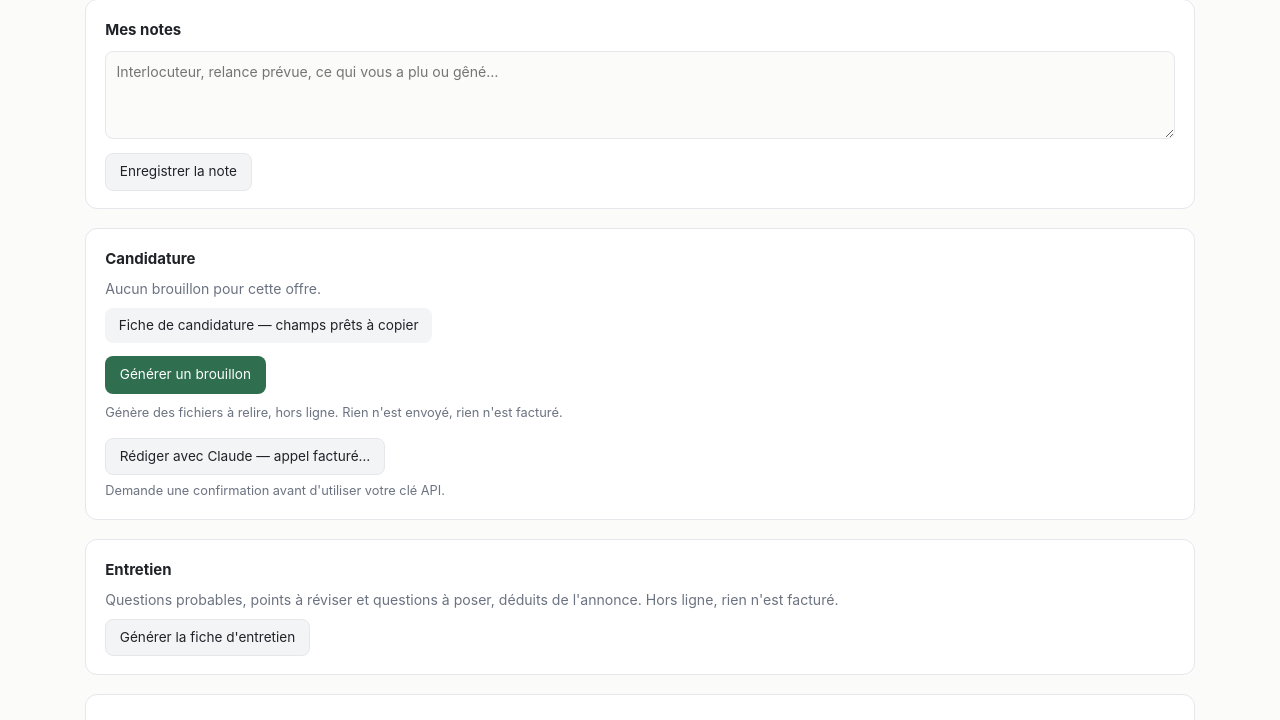
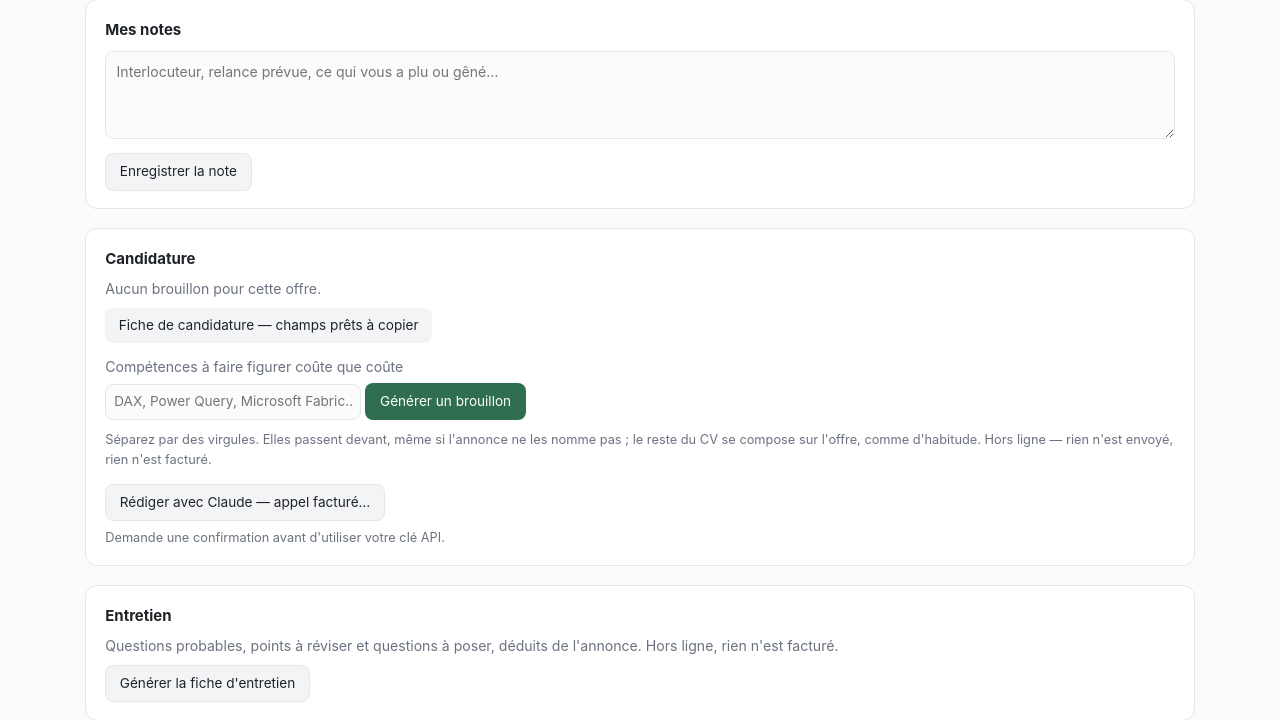
Before and after one commit to Aminebousmah/Futuremoi, a FastAPI app: template src/freelance_radar/web/templates/offre.html.j2 in a window 1280 px wide. Shown: the part 505-1225 px from the top of the page. Run offline with FastAPI, Linux system fonts and the light colour scheme; the template is opened without the code that fills it, so the values that code supplies are empty.

Commit message:
Rendre l'imposition de competences accessible des la premiere generation
Le champ n'apparaissait qu'une fois la candidature creee : il fallait donc
generer un premier brouillon pour pouvoir choisir, puis regenerer. Un detour
absurde pour la fonction dont on se sert justement avant de generer.

Il rejoint le formulaire principal, avec son intitule : "Competences a faire
figurer coute que coute". La valeur survit a la redirection, sinon il faut la
retaper a chaque essai. Un champ vide ne pollue pas l'URL.

Le bouton de regeneration du CV seul reste, pour recomposer sans refaire la
lettre et l'email -- il porte desormais le meme champ, pre-rempli.

380 tests, ruff propre.

Co-Authored-By: Claude Opus 5 <noreply@anthropic.com>

```diff
--- a/src/freelance_radar/web/app.py
+++ b/src/freelance_radar/web/app.py
@@ -6,6 +6,7 @@ import logging
 import threading
 from pathlib import Path
 from typing import Any
+from urllib.parse import quote_plus
 
 from fastapi import FastAPI, Form, HTTPException, Request
 from fastapi.responses import (
@@ -104,7 +105,7 @@ def create_app(cfg: Config | None = None, profile: Profile | None = None) -> Fas
         return page(request, "index.html.j2", **ctx)
 
     @app.get("/offre/{offer_id}", response_class=HTMLResponse)
-    def detail(request: Request, offer_id: str) -> HTMLResponse:
+    def detail(request: Request, offer_id: str, avec: str = "") -> HTMLResponse:
         base = db()
         try:
             offre = base.get_offer(offer_id)
@@ -114,7 +115,7 @@ def create_app(cfg: Config | None = None, profile: Profile | None = None) -> Fas
         finally:
             base.close()
         return page(request, "offre.html.j2", offre=offre, candidature=candidature,
-                    poids=cfg.scoring.weights,
+                    poids=cfg.scoring.weights, imposees=avec,
                     statuts=[s.value for s in ApplicationStatus])
 
     @app.get("/offre/{offer_id}/fiche", response_class=HTMLResponse)
@@ -189,7 +190,8 @@ def create_app(cfg: Config | None = None, profile: Profile | None = None) -> Fas
 
     @app.post("/offre/{offer_id}/candidature")
     def generer_candidature(offer_id: str, moteur: str = Form("template"),
-                            confirmation: str = Form("")) -> RedirectResponse:
+                            confirmation: str = Form(""),
+                            avec: str = Form("")) -> RedirectResponse:
         """Genere un BROUILLON. Aucun envoi : c'est la regle du projet.
 
         Le moteur LLM exige `moteur=llm` ET `confirmation=oui` : le premier
@@ -198,6 +200,7 @@ def create_app(cfg: Config | None = None, profile: Profile | None = None) -> Fas
         """
         consent = (moteur == "llm" and confirmation == "oui"
                    and cfg.application.use_llm)
+        imposees = [c.strip() for c in avec.split(",") if c.strip()]
         base = db()
         try:
             offre = base.get_offer(offer_id)
@@ -205,11 +208,13 @@ def create_app(cfg: Config | None = None, profile: Profile | None = None) -> Fas
                 raise HTTPException(status_code=404, detail="Offre introuvable")
             generateur = ApplicationGenerator(cfg, profile)
             candidature = generateur.generate(
-                offre, force_template=not consent, consent_llm=consent)
+                offre, force_template=not consent, consent_llm=consent,
+                imposees=imposees)
             base.save_application(candidature)
         finally:
             base.close()
-        return RedirectResponse(f"/offre/{offer_id}", status_code=303)
+        suffixe = f"?avec={quote_plus(avec)}" if avec.strip() else ""
+        return RedirectResponse(f"/offre/{offer_id}{suffixe}", status_code=303)
 
     @app.post("/offre/{offer_id}/note")
     def enregistrer_note(offer_id: str, note: str = Form(""),
--- a/src/freelance_radar/web/templates/offre.html.j2
+++ b/src/freelance_radar/web/templates/offre.html.j2
@@ -116,14 +116,11 @@
     {# Recomposer le seul CV : utile apres avoir touche a profile.yaml, sans
        refaire la lettre et l'email qui n'ont pas bouge. #}
     <form method="post" action="/offre/{{ offre.id }}/cv" class="enligne">
-      <input type="text" name="avec" placeholder="Imposer : DAX, Power Query…"
+      <input type="text" name="avec" value="{{ imposees }}"
+             placeholder="Imposer : DAX, Power Query…"
              style="flex:1;min-width:14rem">
-      <button type="submit">Régénérer le CV</button>
+      <button type="submit">Régénérer le CV seul</button>
     </form>
-    <p class="bas" style="font-size:.8rem;margin:.4rem 0 0">
-      Hors ligne. Les compétences imposées passent devant, même si l'annonce
-      ne les nomme pas — séparez-les par des virgules.
-    </p>
     <p class="bas" style="font-size:.8rem">Dossier : <code>{{ candidature.file_path }}</code></p>
   {% else %}
     <p class="sub" style="margin:.5rem 0">Aucun brouillon pour cette offre.</p>
@@ -136,15 +133,28 @@
   </p>
 
   {# Deux chemins distincts, jamais un menu deroulant : le choix par defaut ne
-     doit pas pouvoir declencher un appel facture par inadvertance. #}
-  <form class="enligne" method="post" action="/offre/{{ offre.id }}/candidature">
+     doit pas pouvoir declencher un appel facture par inadvertance.
+     Le champ d'imposition est ICI et pas seulement sur la regeneration :
+     autrement il fallait un premier brouillon pour pouvoir choisir, ce qui
+     obligeait a generer deux fois. #}
+  <form method="post" action="/offre/{{ offre.id }}/candidature">
     <input type="hidden" name="moteur" value="template">
-    <button type="submit" class="primaire">
-      {{ "Regénérer le brouillon" if candidature else "Générer un brouillon" }}
-    </button>
+    <label for="avec-{{ offre.id }}" class="sub" style="display:block;margin-bottom:.3rem">
+      Compétences à faire figurer coûte que coûte
+    </label>
+    <div class="enligne">
+      <input type="text" id="avec-{{ offre.id }}" name="avec" value="{{ imposees }}"
+             placeholder="DAX, Power Query, Microsoft Fabric…"
+             style="flex:1;min-width:16rem">
+      <button type="submit" class="primaire">
+        {{ "Regénérer le brouillon" if candidature else "Générer un brouillon" }}
+      </button>
+    </div>
   </form>
   <p class="bas" style="font-size:.8rem;margin:.6rem 0 0">
-    Génère des fichiers à relire, hors ligne. Rien n'est envoyé, rien n'est facturé.
+    Séparez par des virgules. Elles passent devant, même si l'annonce ne les
+    nomme pas ; le reste du CV se compose sur l'offre, comme d'habitude.
+    Hors ligne — rien n'est envoyé, rien n'est facturé.
   </p>
 
   <p style="margin:.9rem 0 0">
```
Also changed, not shown: tests/test_web.py (+37 -0 lines).
